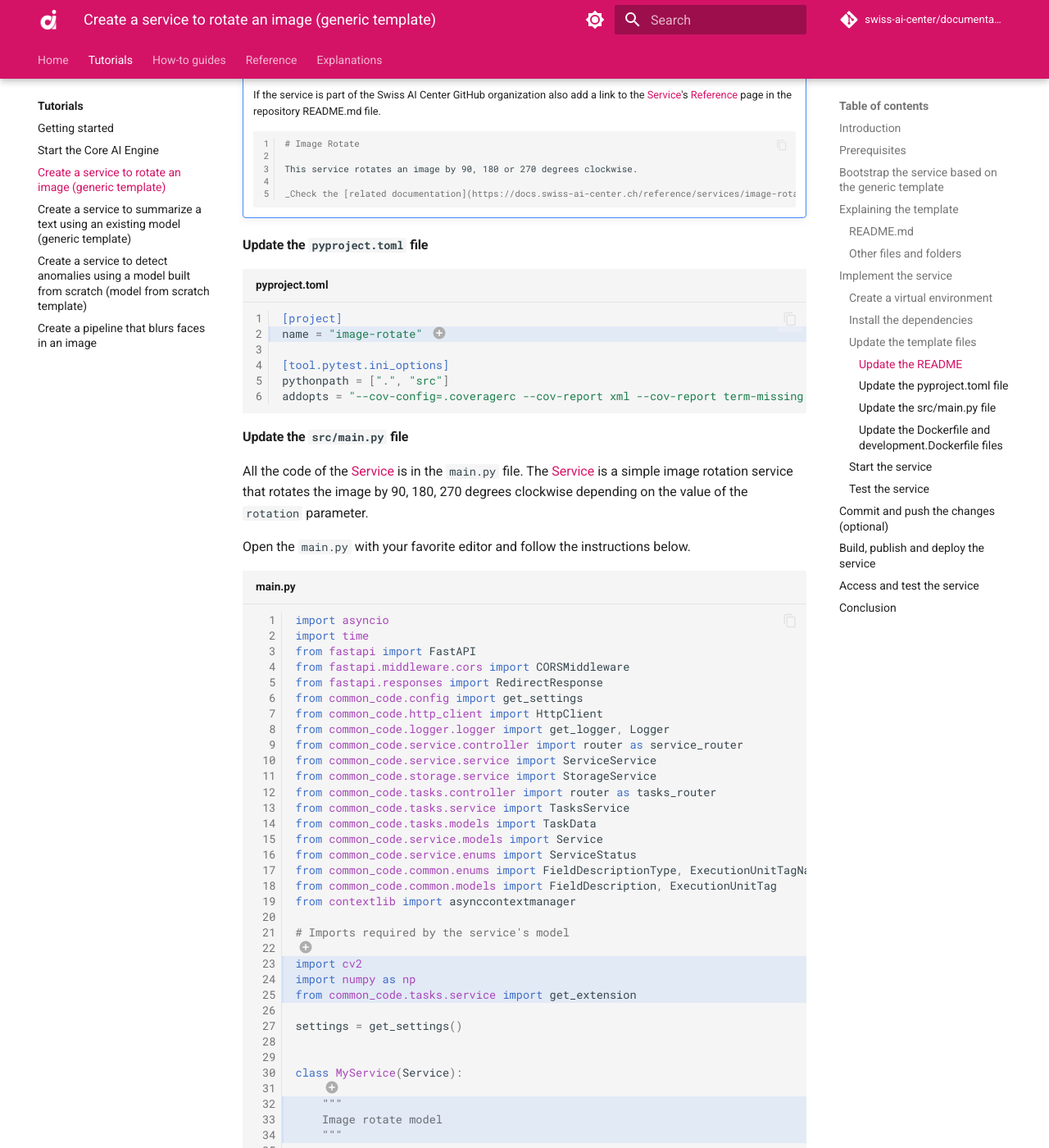
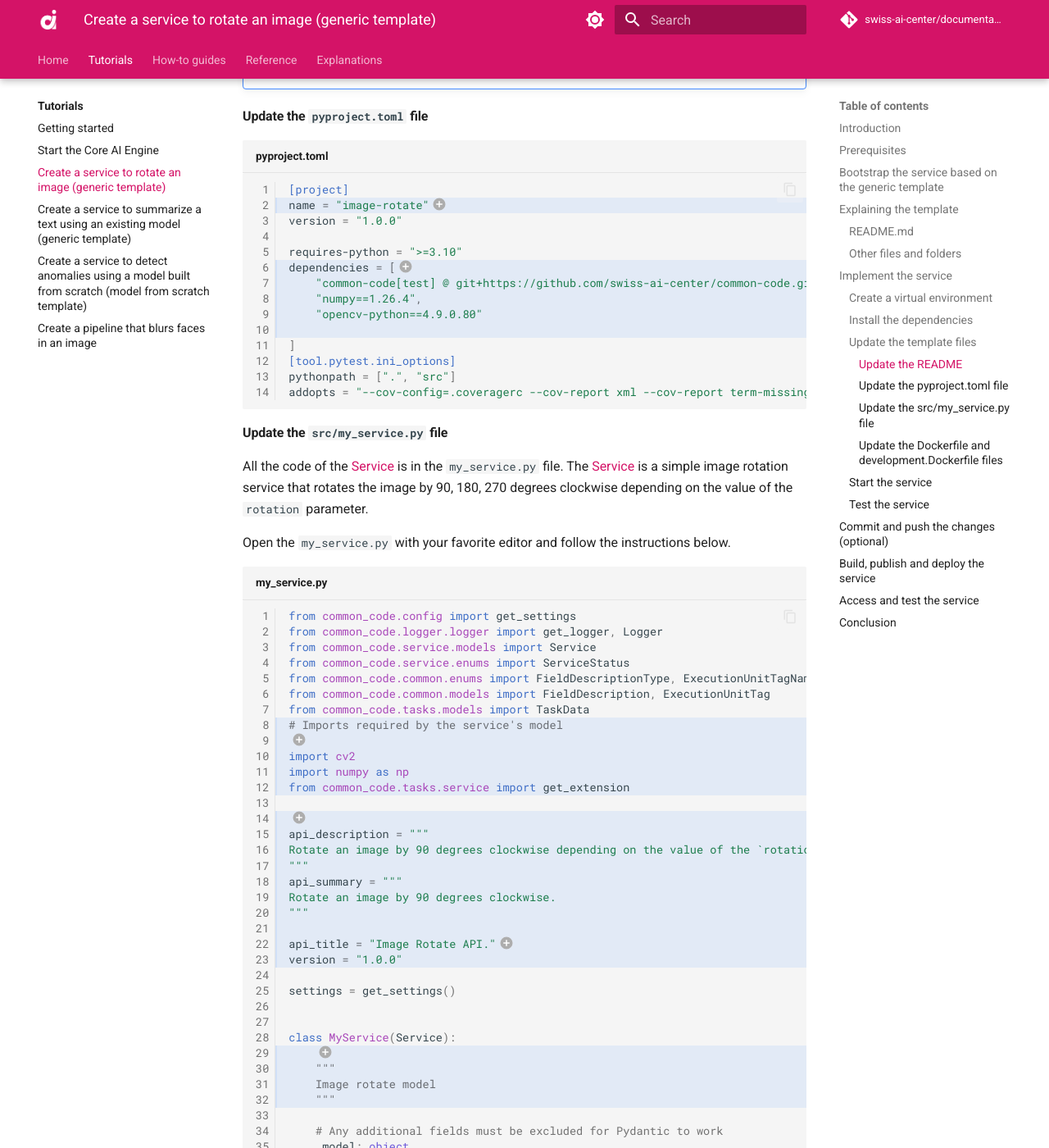
Before and after one commit to swiss-ai-center/documentation, an MkDocs documentation site: the page built from docs/tutorials/create-a-service-to-rotate-an-image.md, in a window 1280 px wide and 1400 px high, scrolled down 3092 px. Shown: the whole window at 82% size. Built offline with MkDocs 1.6.1 and Material for MkDocs 9.7.7, drawn with Linux system fonts in a browser that asks for light colours; comment, search, counter and statistics services are not loaded; some of the changed text lies outside the part shown.

Commit message:
docs: update image-rotate tutorial with uv

````diff
--- a/docs/tutorials/create-a-service-to-rotate-an-image.md
+++ b/docs/tutorials/create-a-service-to-rotate-an-image.md
@@ -100,27 +100,32 @@ virtual environment.
 
 To create a virtual environment, run the following command inside the project
 folder:
-
-```sh title="Execute this in the 'root' folder"
-# Create a virtual environment
-python3.11 -m venv .venv
-```
-
-Then, activate the virtual environment:
-
-=== ":simple-linux: Linux / :simple-apple: macOS"
-
+=== "Using uv (recommended)"
     ```sh title="Execute this in the 'root' folder"
-    # Activate the virtual environment
-    source .venv/bin/activate
+    # Create a virtual environment
+    uv sync
+    ```
+=== "Old way (venv)"
+    ```sh title="Execute this in the 'root' folder"
+    # Create a virtual environment
+    python3.11 -m venv .venv
     ```
 
-=== ":fontawesome-brands-windows: Windows"
+    Then, activate the virtual environment:
 
-    ```sh title="Execute this in the 'root' folder"
-    # Activate the virtual environment
-    .\venv\Scripts\activate
-    ```
+    === ":simple-linux: Linux / :simple-apple: macOS"
+
+        ```sh title="Execute this in the 'root' folder"
+        # Activate the virtual environment
+        source .venv/bin/activate
+        ```
+
+    === ":fontawesome-brands-windows: Windows"
+
+        ```sh title="Execute this in the 'root' folder"
+        # Activate the virtual environment
+        .\venv\Scripts\activate
+        ```
 
 ### Install the dependencies
 
@@ -225,65 +230,73 @@ This service rotates an image by 90, 180 or 270 degrees clockwise.
 
 #### Update the `pyproject.toml` file
 
-```toml title="pyproject.toml" hl_lines="2"
+```toml title="pyproject.toml" hl_lines="2 6-10"
 [project]
-name = "image-rotate" # (1)!
+name = "image-rotate"#(1)!
+version = "1.0.0"
 
+requires-python = ">=3.10"
+dependencies = [#(2)!
+    "common-code[test] @ git+https://github.com/swiss-ai-center/common-code.git@main",
+    "numpy==1.26.4",
+    "opencv-python==4.9.0.80"
+
+]
 [tool.pytest.ini_options]
 pythonpath = [".", "src"]
 addopts = "--cov-config=.coveragerc --cov-report xml --cov-report term-missing --cov=./src"
 ```
 
 1. Change the name of the project to `image-rotate`.
+2. Add the dependencies required to run the service.
 
-#### Update the `src/main.py` file
+#### Update the `src/my_service.py` file
 
 All the code of the [Service](../reference/core-concepts/service.md) is in the
-`main.py` file. The [Service](../reference/core-concepts/service.md) is a simple
-image rotation service that rotates the image by 90, 180, 270 degrees clockwise
-depending on the value of the `rotation` parameter.
+`my_service.py` file. The [Service](../reference/core-concepts/service.md) is a
+simple image rotation service that rotates the image by 90, 180, 270 degrees
+clockwise depending on the value of the `rotation` parameter.
 
-Open the `main.py` with your favorite editor and follow the instructions below.
+Open the `my_service.py` with your favorite editor and follow the instructions
+below.
 
-```py title="main.py" hl_lines="23-25 32-34 43-44 50-64 68-96 100-106 109-119"
-import asyncio
-import time
-from fastapi import FastAPI
-from fastapi.middleware.cors import CORSMiddleware
-from fastapi.responses import RedirectResponse
+```py title="my_service.py" hl_lines="8-12 14-23 29-32 40-42 47-61 62 67-94"
 from common_code.config import get_settings
-from common_code.http_client import HttpClient
 from common_code.logger.logger import get_logger, Logger
-from common_code.service.controller import router as service_router
-from common_code.service.service import ServiceService
-from common_code.storage.service import StorageService
-from common_code.tasks.controller import router as tasks_router
-from common_code.tasks.service import TasksService
-from common_code.tasks.models import TaskData
 from common_code.service.models import Service
 from common_code.service.enums import ServiceStatus
 from common_code.common.enums import FieldDescriptionType, ExecutionUnitTagName, ExecutionUnitTagAcronym
 from common_code.common.models import FieldDescription, ExecutionUnitTag
-from contextlib import asynccontextmanager
-
+from common_code.tasks.models import TaskData
 # Imports required by the service's model
-# TODO: 1. ADD REQUIRED IMPORTS (ALSO IN THE REQUIREMENTS.TXT) (1)!
+# TODO: 1. ADD REQUIRED IMPORTS (ALSO IN THE REQUIREMENTS.TXT) #(1)!
 import cv2
 import numpy as np
 from common_code.tasks.service import get_extension
+
+# TODO: 6. CHANGE THE API DESCRIPTION AND SUMMARY #(7)!
+api_description = """
+Rotate an image by 90 degrees clockwise depending on the value of the `rotation` parameter. (90, 180, 270)
+"""
+api_summary = """
+Rotate an image by 90 degrees clockwise.
+"""
+
+api_title = "Image Rotate API."#(8)!
+version = "1.0.0"
 
 settings = get_settings()
 
 
 class MyService(Service):
-    # TODO: 2. CHANGE THIS DESCRIPTION (2)!
+    # TODO: 2. CHANGE THIS DESCRIPTION #(2)!
     """
     Image rotate model
     """
 
-    # Any additional fields must be excluded of model by adding a leading underscore for Pydantic to work
-    model: object
-    logger: Logger
+    # Any additional fields must be excluded for Pydantic to work
+    _model: object
+    _logger: Logger
 
     def __init__(self):
         super().__init__(
@@ -309,11 +322,11 @@ class MyService(Service):
                 ),
             ],
             has_ai=False,
-            docs_url="https://docs.swiss-ai-center.ch/reference/services/image-rotate/", # (5)!
+            docs_url="https://docs.swiss-ai-center.ch/reference/services/image-rotate/", #(5)!
         )
         self._logger = get_logger(settings)
 
-    # TODO: 5. CHANGE THE PROCESS METHOD (CORE OF THE SERVICE) (6)!
+    # TODO: 5. CHANGE THE PROCESS METHOD (CORE OF THE SERVICE) #(6)!
     def process(self, data):
         # NOTE that the data is a dictionary with the keys being the field names set in the data_in_fields
         raw = data["image"].data
@@ -343,38 +356,6 @@ class MyService(Service):
             )
         }
 
-...
-
-# TODO: 6. CHANGE THE API DESCRIPTION AND SUMMARY (7)!
-api_description = """
-Rotate an image by 90 degrees clockwise depending on the value of the `rotation` parameter. (90, 180, 270)
-"""
-api_summary = """
-Rotate an image by 90 degrees clockwise.
-"""
-
-# Define the FastAPI application with information
-# TODO: 7. CHANGE THE API TITLE, VERSION, CONTACT AND LICENSE (8)!
-app = FastAPI(
-    lifespan=lifespan,
-    title="Image Rotate API.",
-    description=api_description,
-    version="1.0.0",
-    contact={
-        "name": "Swiss AI Center",
-        "url": "https://swiss-ai-center.ch/",
-        "email": "info@swiss-ai-center.ch",
-    },
-    swagger_ui_parameters={
-        "tagsSorter": "alpha",
-        "operationsSorter": "method",
-    },
-    license_info={
-        "name": "GNU Affero General Public License v3.0 (GNU AGPLv3)",
-        "url": "https://choosealicense.com/licenses/agpl-3.0/",
-    },
-)
-...
 ```
 
 1. Import the OpenCV library and the get_extension function from the tasks
````
Also changed, not shown: other parts of docs/tutorials/create-a-service-to-rotate-an-image.md (+1 -1 lines).
